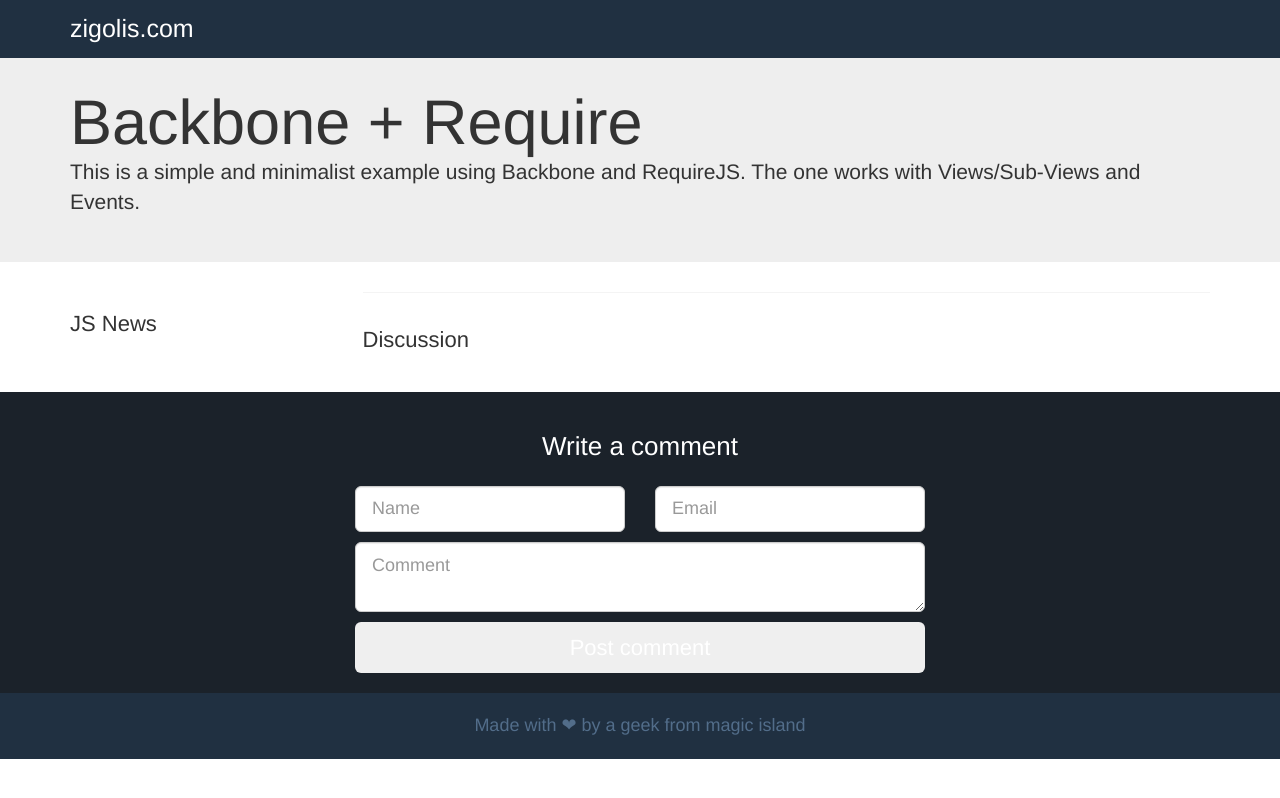
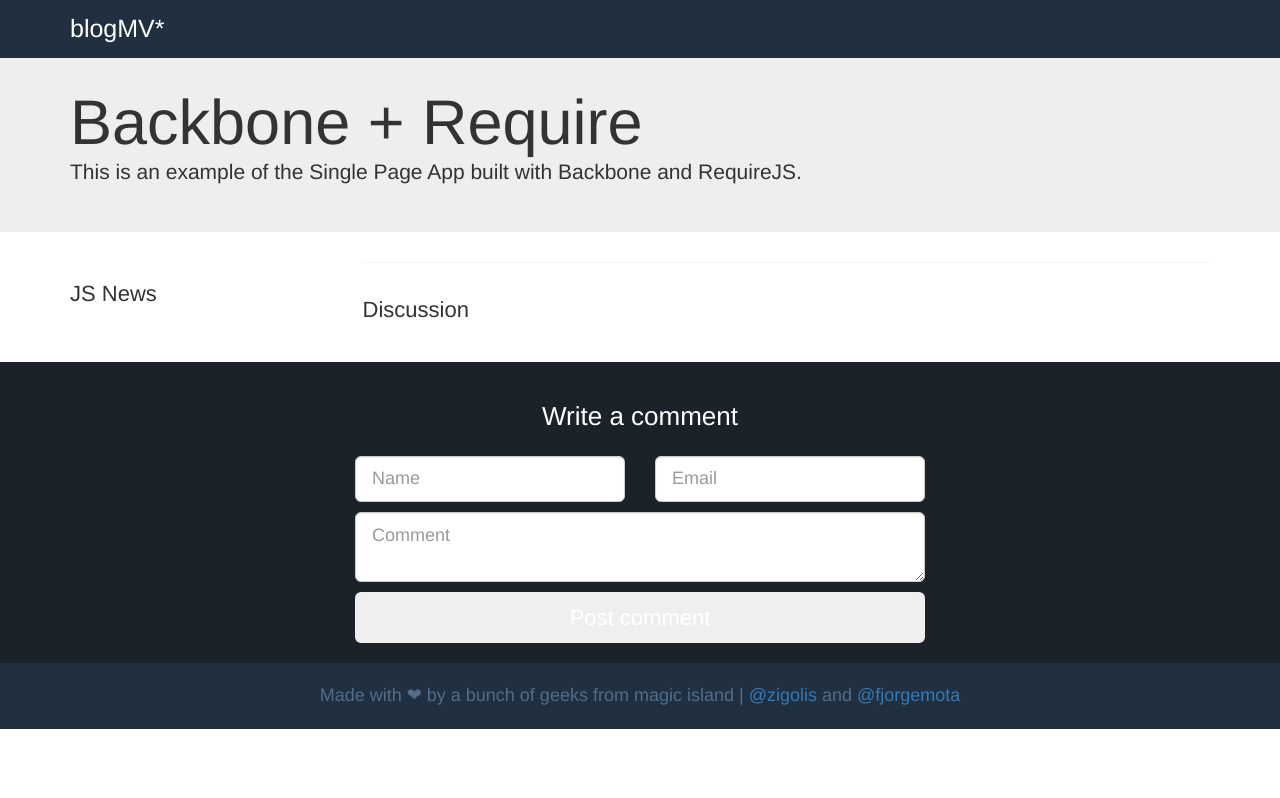
Before and after one commit to blogmv/backbone-require, a website: page index.html in a window 1280 px wide. Drawn offline with nearby package versions, Linux system fonts and the light colour scheme.

Commit message:
Adjusts UI and update README.md

```diff
--- a/index.html
+++ b/index.html
@@ -1,5 +1,5 @@
 <!doctype html>
-<html lang="en" data-framework="backbonejs">
+<html lang="en">
     <head>
         <meta charset="utf-8">
         <title>Backbone + RequireJS</title>
@@ -10,7 +10,7 @@
         <header class="header">
             <div class="container">
                 <div class="col-md-12">
-                    <h1>zigolis.com</h1>
+                    <h1>blogMV*</h1>
                 </div>
             </div>
         </header>
@@ -18,10 +18,7 @@
         <div class="jumbotron">
             <div class="container">
                 <h1>Backbone + Require</h1>
-                <p>
-                    This is a simple and minimalist example using Backbone and
-                    RequireJS. The one works with Views/Sub-Views and Events.
-                </p>
+                <p>This is an example of the Single Page App built with Backbone and RequireJS.</p>
             </div>
         </div>
 
@@ -89,7 +86,11 @@
         </section>
 
         <footer id="footer">
-            <p>Made with ❤ by a geek from magic island</p>
+            <p>
+                Made with ❤ by a bunch of geeks from magic island |
+                <a href="https://twitter.com/zigolis">@zigolis</a> and
+                <a href="https://twitter.com/fjorgemota">@fjorgemota</a>
+            </p>
         </footer>
 
         <script data-main="assets/js/main" src="assets/vendor/requirejs/require.js"></script>
```
Also changed, not shown: README.md, 1 other file.
